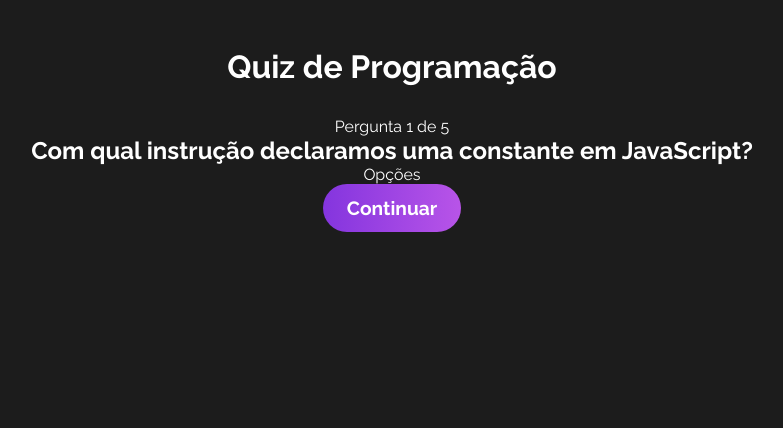
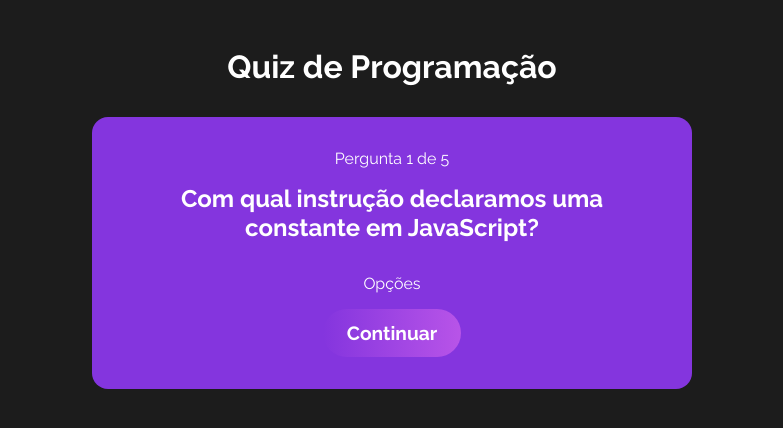
Before and after one commit to Pablo-jesuss/Quiz, a React (Vite) app in the folder Quiz/: page / in a window 1280 px wide. Both pictures are taken after a click on the button "Iniciar". Shown: the top 428 px of the page, without its empty margins (248-1031 px from the left). Built offline with nearby package versions, Linux system fonts and the light colour scheme.

Commit message:
quest.css

```diff
--- a/Quiz/src/components/Quest.css
+++ b/Quiz/src/components/Quest.css
@@ -0,0 +1,15 @@
+#question {
+  text-align: center;
+  max-width: 600px;
+  background-color: #8435de;
+  border-radius: 1rem;
+  padding: 2rem;
+}
+
+#question h2 {
+  margin-bottom: 2rem;
+}
+
+#question p {
+  margin-bottom: 1rem;
+}
--- a/Quiz/src/components/Quest.jsx
+++ b/Quiz/src/components/Quest.jsx
@@ -1,5 +1,7 @@
 import { useContext } from "react";
 import { QuizContext } from "../context/quiz";
+
+import "./Quest.css";
 
 const Quest = () => {
   const [quizState, dispatch] = useContext(QuizContext);
```
